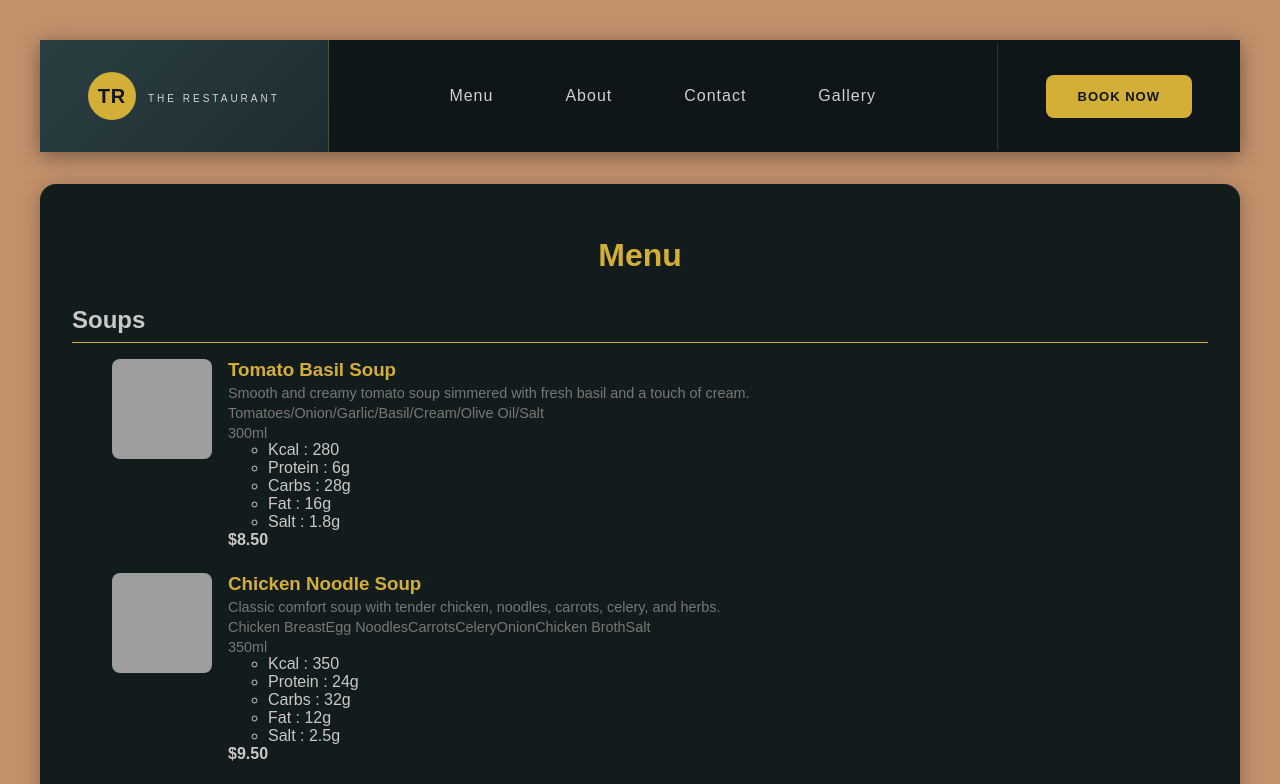
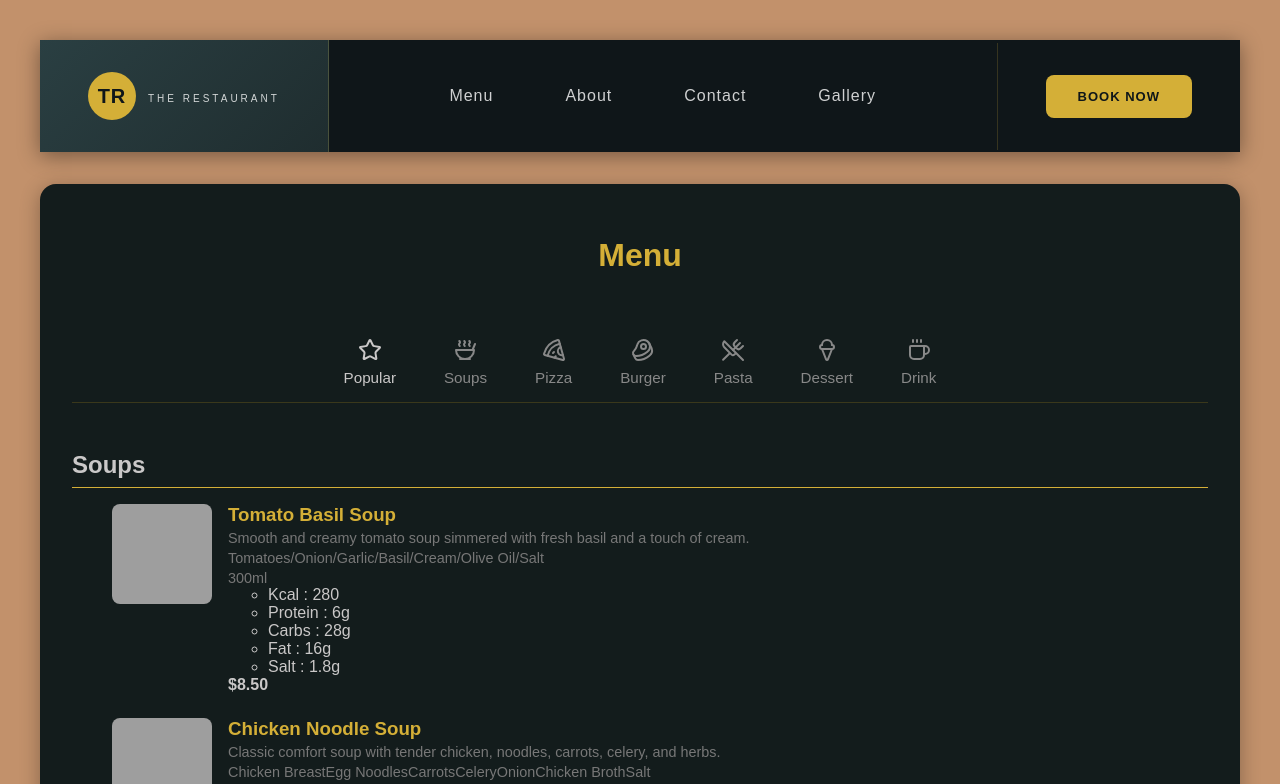
Before and after one commit to zsolt115/the-restaurant, a Next.js app: page /menu in a window 1280 px wide. Shown: the top 784 px of the page. Built offline with nearby package versions, Linux system fonts and the light colour scheme; grey boxes are pictures that could not be loaded.

Commit message:
menu categories buttons and icon

```diff
--- a/package.json
+++ b/package.json
@@ -9,6 +9,7 @@
     "lint": "next lint"
   },
   "dependencies": {
+    "lucide-react": "^0.562.0",
     "mongodb": "^6.17.0",
     "next": "15.4.2",
     "react": "19.1.0",
--- a/src/app/menu/menu.module.scss
+++ b/src/app/menu/menu.module.scss
@@ -60,3 +60,66 @@
   font-weight: bold;
   margin-top: 0.5rem;
 }
+
+.selectCategory {
+  display: flex;
+  justify-content: center;
+  gap: 3rem;
+  margin: 3rem 0;
+  border-bottom: 1px solid rgba(212, 168, 29, 0.2);
+}
+
+/* BUTTON */
+.categoryBtn {
+  background: none;
+  border: none;
+  cursor: pointer;
+  padding: 1rem 0;
+  display: flex;
+  flex-direction: column;
+  align-items: center;
+  gap: 0.4rem;
+  color: #888;
+  font-family: inherit;
+  position: relative;
+}
+
+/* ICON */
+.icon {
+  font-size: 1.8rem;
+}
+
+/* LABEL */
+.label {
+  font-size: 0.95rem;
+  font-weight: 500;
+}
+
+/* ACTIVE STATE */
+.active {
+  color: var(--color-accent); // gold
+}
+
+.active::after {
+  content: "";
+  position: absolute;
+  bottom: -1px;
+  left: 0;
+  width: 100%;
+  height: 3px;
+  background-color: var(--color-accent);
+  border-radius: 2px;
+}
+
+/* HOVER */
+.categoryBtn:hover {
+  color: var(--color-accent);
+}
+
+/* RESPONSIVE */
+@media (max-width: 768px) {
+  .selectCategory {
+    gap: 1.5rem;
+    overflow-x: auto;
+  }
+}
--- a/src/app/menu/page.tsx
+++ b/src/app/menu/page.tsx
@@ -1,11 +1,49 @@
+import {
+  Star,
+  Soup,
+  Pizza,
+  Beef,
+  Coffee,
+  IceCream,
+  UtensilsCrossed,
+} from "lucide-react";
 import styles from "./menu.module.scss";
 import { menuItems } from "@/lib/menuItems";
 // import Image from "next/image";
 
 export default function MenuPage() {
+  const categories = [
+    { name: "Popular", icon: Star },
+    { name: "Soups", icon: Soup },
+    { name: "Pizza", icon: Pizza },
+    { name: "Burger", icon: Beef },
+    { name: "Pasta", icon: UtensilsCrossed },
+    { name: "Dessert", icon: IceCream },
+    { name: "Drink", icon: Coffee },
+  ];
+
   return (
     <main className={styles.menuPage}>
       <h1 className={styles.title_h1}>Menu</h1>
+
+      <div className={styles.selectCategory}>
+        {categories.map((cat, index) => {
+          const Icon = cat.icon;
+
+          return (
+            <button
+              key={cat.name}
+              className={`${styles.categoryBtn} ${
+                index === 0 ? styles.active : ""
+              }`}
+            >
+              <Icon className={styles.icon} />
+              <span className={styles.label}>{cat.name}</span>
+            </button>
+          );
+        })}
+      </div>
+
       {menuItems.map((section) => (
         <section key={section.category} className={styles.section}>
           <h2>{section.category}</h2>
```
Also changed, not shown: 1 other file (tests, documents, lock files or other folders).
